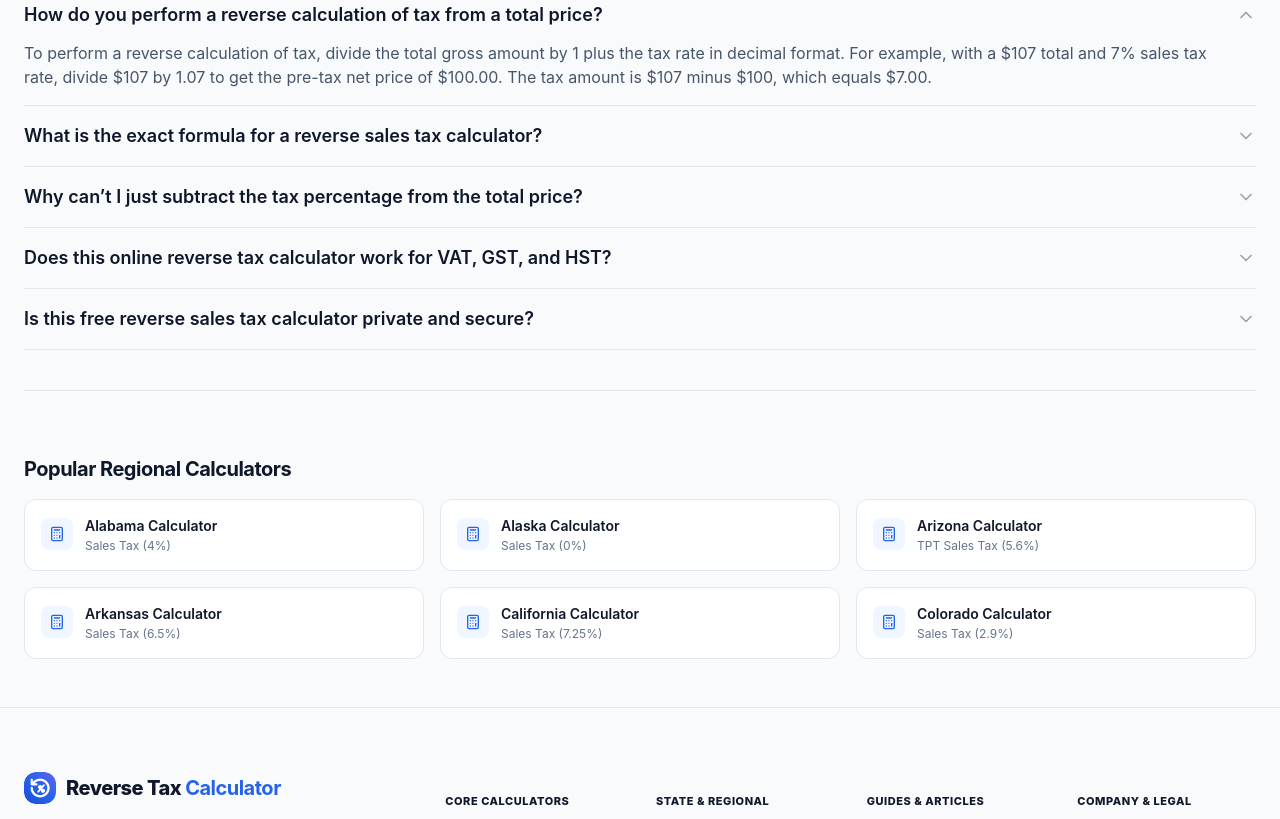
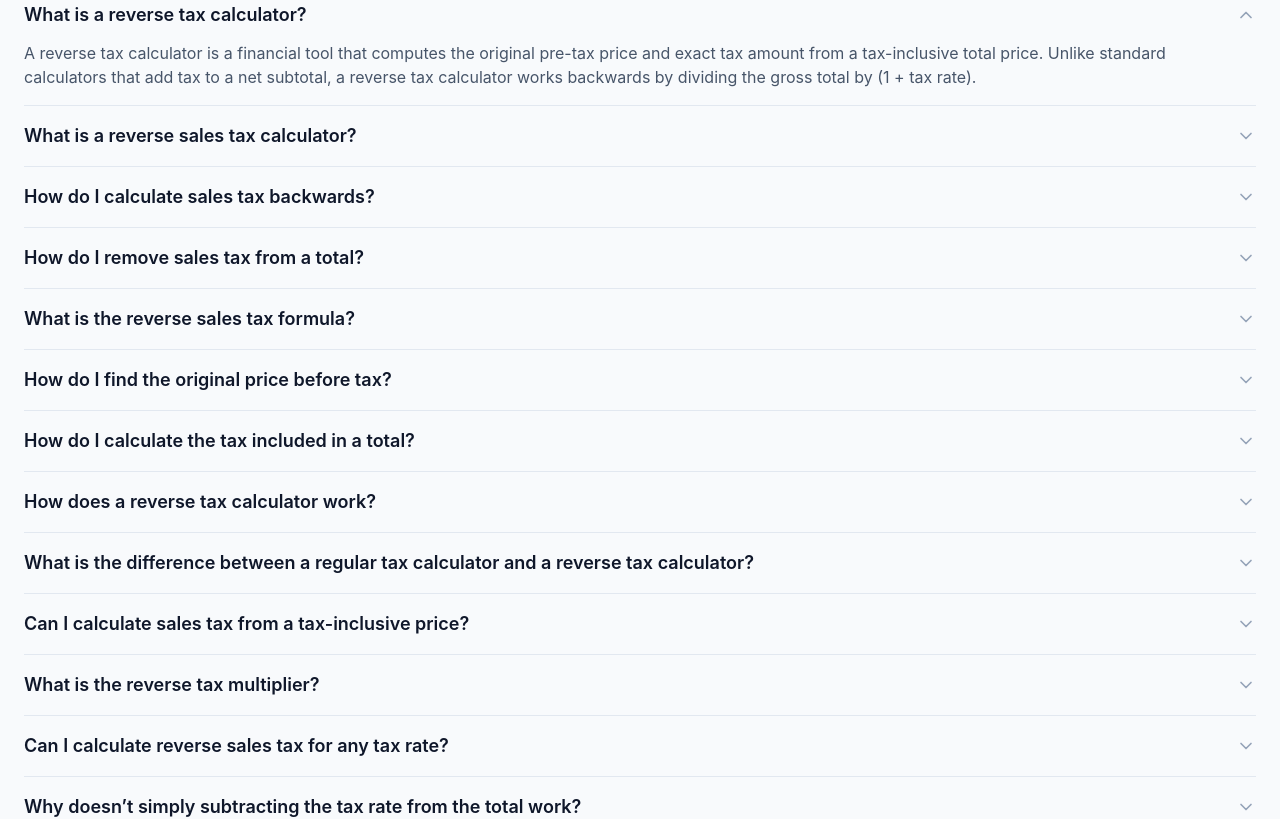
Before and after one commit to akashojha2011-jpg/reverse-tax-calculator, a Next.js app: page / in a window 1280 px wide. Shown: the part 4560-5379 px from the top of the page. Built offline with nearby package versions, Linux system fonts and the light colour scheme.

Commit message:
Update homepage with 18 prioritized SEO FAQs and FAQPage JSON-LD schema per user directive

```diff
--- a/app/page.tsx
+++ b/app/page.tsx
@@ -34,33 +34,98 @@ export const metadata: Metadata = {
 export default function HomePage() {
   const homeFaqs = [
     {
-      question: 'How do you perform a reverse calculation of tax from a total price?',
+      question: 'What is a reverse tax calculator?',
       answer:
-        'To perform a reverse calculation of tax, divide the total gross amount by 1 plus the tax rate in decimal format. For example, with a $107 total and 7% sales tax rate, divide $107 by 1.07 to get the pre-tax net price of $100.00. The tax amount is $107 minus $100, which equals $7.00.',
+        'A reverse tax calculator is a financial tool that computes the original pre-tax price and exact tax amount from a tax-inclusive total price. Unlike standard calculators that add tax to a net subtotal, a reverse tax calculator works backwards by dividing the gross total by (1 + tax rate).',
     },
     {
-      question: 'What is the exact formula for a reverse sales tax calculator?',
+      question: 'What is a reverse sales tax calculator?',
       answer:
-        'The mathematical reverse tax formula is: Pre-Tax Net Amount = Gross Total ÷ (1 + Tax Rate). Tax Amount Paid = Gross Total - Net Amount. For instance, if total gross is $120 and VAT rate is 20%, Net = $120 ÷ 1.20 = $100, and Tax = $20.',
+        'A reverse sales tax calculator is a specialized tool designed to isolate the pre-tax item price and sales tax paid from a total retail receipt amount. It uses state and local sales tax percentages to back-calculate the base price before sales tax was added at checkout.',
     },
     {
-      question: 'Why can’t I just subtract the tax percentage from the total price?',
+      question: 'How do I calculate sales tax backwards?',
       answer:
-        'Subtracting 7% from $107 gives $99.51, which is mathematically incorrect. Sales tax is added to the pre-tax net price ($100 × 1.07 = $107). To reverse the calculation accurately, you must divide by (1 + tax rate) rather than multiplying or subtracting directly.',
+        'To calculate sales tax backwards, convert the sales tax percentage into a decimal (e.g., 7% = 0.07), add 1 to get the division factor (1.07), and divide your total gross price by 1.07. The result is your pre-tax net subtotal. Subtract the net subtotal from your total gross price to find the exact sales tax amount.',
     },
     {
-      question: 'Does this online reverse tax calculator work for VAT, GST, and HST?',
+      question: 'How do I remove sales tax from a total?',
       answer:
-        'Yes! The reverse calculation formula Net = Gross ÷ (1 + Tax Rate) is mathematically identical across US Sales Tax, European VAT, Australian/Indian GST, and Canadian HST/QST.',
+        'To remove sales tax from a total price, divide the total tax-inclusive amount by 1 plus the sales tax rate in decimal form (Total ÷ 1.XX). Do not subtract the tax percentage directly, as sales tax is levied on the original pre-tax base price, not the post-tax total.',
     },
     {
-      question: 'Is this free reverse sales tax calculator private and secure?',
+      question: 'What is the reverse sales tax formula?',
       answer:
-        'Yes. All calculation logic runs 100% client-side in your web browser. No financial numbers or entries are sent to any external server or stored anywhere.',
+        'The mathematical reverse sales tax formula is: Pre-Tax Net Price = Gross Total Price ÷ (1 + Tax Rate Decimal). The sales tax amount is calculated as Sales Tax Paid = Gross Total Price - Pre-Tax Net Price.',
+    },
+    {
+      question: 'How do I find the original price before tax?',
+      answer:
+        'To find the original price before tax, divide your total gross bill by 1 + (Tax Rate ÷ 100). For example, if a receipt total is $107.00 and sales tax is 7%, dividing $107.00 by 1.07 reveals the original pre-tax price of $100.00.',
+    },
+    {
+      question: 'How do I calculate the tax included in a total?',
+      answer:
+        'To calculate the tax included in a total price, first calculate the pre-tax net amount by dividing the total price by (1 + tax rate decimal). Then, subtract the pre-tax net amount from the total price. The remaining difference is the exact tax included in the total.',
+    },
+    {
+      question: 'How does a reverse tax calculator work?',
+      answer:
+        'A reverse tax calculator works by reversing the algebraic forward tax equation (Gross = Net × [1 + Tax Rate]). By applying inverse division (Net = Gross ÷ [1 + Tax Rate]), the tool instantly separates the tax component from the net item value in client-side JavaScript.',
+    },
+    {
+      question: 'What is the difference between a regular tax calculator and a reverse tax calculator?',
+      answer:
+        'A regular (forward) tax calculator starts with a known pre-tax net subtotal and multiplies it by (1 + tax rate) to determine the final gross price. A reverse tax calculator starts with a known tax-inclusive gross total and divides by (1 + tax rate) to isolate the original pre-tax subtotal and tax paid.',
+    },
+    {
+      question: 'Can I calculate sales tax from a tax-inclusive price?',
+      answer:
+        'Yes. You can calculate sales tax from any tax-inclusive price by entering the total gross charge and the applicable tax rate percentage into a reverse tax calculator, which automatically divides by (1 + tax rate) to extract both net price and sales tax paid.',
+    },
+    {
+      question: 'What is the reverse tax multiplier?',
+      answer:
+        'The reverse tax multiplier (or division factor) is 1 + (Tax Rate ÷ 100). For example, for a 7% tax rate, the multiplier is 1.07; for a 20% VAT rate, it is 1.20; for an 8.875% NYC tax rate, it is 1.08875. Dividing a gross price by this multiplier yields the pre-tax net price.',
+    },
+    {
+      question: 'Can I calculate reverse sales tax for any tax rate?',
+      answer:
+        'Yes! The reverse tax formula Net = Gross ÷ (1 + Tax Rate) works universally for any valid sales tax rate percentage from 0.01% to over 50%, regardless of jurisdiction or tax type.',
+    },
+    {
+      question: 'Why doesn’t simply subtracting the tax rate from the total work?',
+      answer:
+        'Subtracting the tax rate percentage directly from a total price fails because tax rates are calculated as a percentage of the lower pre-tax base, not the higher post-tax total. Subtracting 7% from $107 yields $99.51 instead of $100.00, overcalculating the tax amount by $0.49 per transaction.',
+    },
+    {
+      question: 'Can I use a reverse sales tax calculator for US sales tax?',
+      answer:
+        'Yes. Reverse sales tax calculators are widely used across the US for business expense logging, auditing retail receipts, reporting itemized tax deductions on IRS Schedule A, and bookkeeping when vendor receipts display lump-sum totals.',
+    },
+    {
+      question: 'Can I calculate reverse sales tax by state?',
+      answer:
+        'Yes. You can calculate reverse sales tax for all 50 US states + Washington D.C. by using the specific state sales tax rate (e.g., California 7.25%, Texas 6.25%, Florida 6.00%) plus any local county or city sales tax surcharges.',
+    },
+    {
+      question: 'Why is my reverse tax calculation different from my receipt?',
+      answer:
+        'Discrepancies between reverse tax calculations and printed receipts usually occur due to local district tax surcharges, tax-exempt line items (such as groceries or prescription drugs), or receipt rounding methods (such as half-up vs. half-even rounding).',
+    },
+    {
+      question: 'Is a reverse tax calculator accurate?',
+      answer:
+        'Yes. Reverse tax calculators are 100% mathematically exact because they use standard algebraic inverse division (Net = Gross ÷ [1 + r]). When the correct combined tax rate is entered, the calculated net and tax amounts match official accounting standards.',
+    },
+    {
+      question: 'Can I calculate reverse tax from a receipt?',
+      answer:
+        'Yes. You can calculate reverse tax from any receipt by locating the total gross amount charged and entering the local sales tax percentage displayed on the receipt or mandated by your city/state into the reverse tax calculator.',
     },
   ]
 
-  // Machine-Readable FAQPage Schema for SERP Featured Snippets
+  // Machine-Readable FAQPage Schema for SERP Featured Snippets (All 18 FAQs)
   const faqSchema = {
     '@context': 'https://schema.org',
     '@type': 'FAQPage',
@@ -149,7 +214,7 @@ export default function HomePage() {
             ⚡ 100% Free Reverse Sales Tax Calculator
           </div>
 
-          {/* Strengthened H1 Tag with Primary Keywords */}
+          {/* H1 Tag */}
           <h1 className="text-3xl sm:text-5xl font-extrabold text-slate-900 tracking-tight max-w-4xl mx-auto leading-tight">
             Reverse Tax Calculator - Calculate Sales Tax Backwards
           </h1>
@@ -176,13 +241,13 @@ export default function HomePage() {
           verificationCode="Standard Rate Data Checked"
         />
 
-        {/* E-E-A-T Transparency & Accuracy Verification Trust Box */}
+        {/* Accuracy Verification & Transparency Box */}
         <AccuracyVerificationBox />
 
         {/* 4-Column State & Region Directory Grid */}
         <RegionGridDirectory />
 
-        {/* AI Answer-First Summary targeting exact high-volume keyword in H2 */}
+        {/* AI Answer-First Summary */}
         <section className="bg-slate-100/80 border border-slate-200 rounded-2xl p-6 md:p-7 shadow-xs">
           <h2 className="text-xl sm:text-2xl font-bold text-slate-900 mb-2 mt-0">
             How Reverse Calculation of Tax Works
@@ -267,8 +332,8 @@ export default function HomePage() {
           </ul>
         </article>
 
-        {/* Machine-Readable FAQ Accordion */}
-        <FAQAccordion items={homeFaqs} title="Frequently Asked Questions" />
+        {/* 18 Prioritized FAQs with Machine-Readable FAQPage JSON-LD Schema */}
+        <FAQAccordion items={homeFaqs} title="Frequently Asked Questions (Reverse Tax & Sales Tax)" />
 
         {/* Related Grid */}
         <RelatedCalculatorsGrid title="Popular Regional Calculators" />
```
